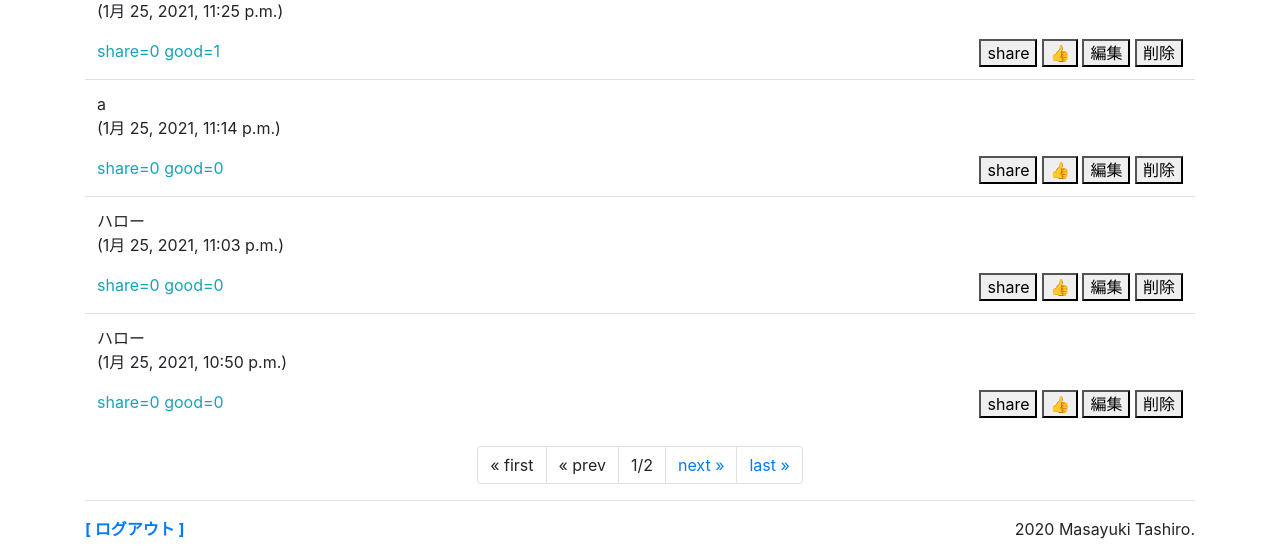
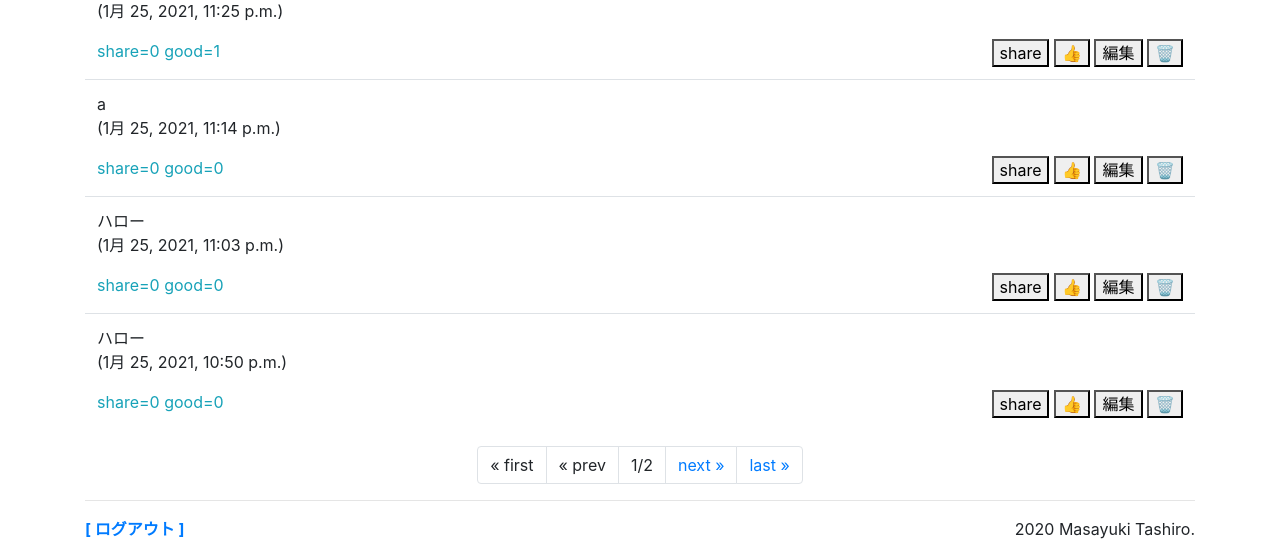
Before and after one commit to Malice30722/-, a Django app: page /sns/ in a window 1280 px wide. Shown: the part 2375-2932 px from the top of the page. Run offline with Django 3.2, Linux system fonts and the light colour scheme; a user stored in the database is signed in; data comes from the database, SQL or seed files in the repository; data that the repository does not hold is empty; some libraries are stand-ins or nearby versions.

Commit message:
削除ボタンのデザイン変更

```diff
--- a/sns/templates/sns/index.html
+++ b/sns/templates/sns/index.html
@@ -66,7 +66,7 @@ function sendGroupForm(page) {
         <a href="{% url 'edit' item.id %}">
             <button class="py-0">編集</button></a>
         <a href="{% url 'delete' item.id %}">
-            <button class="py-0">削除</button></a>
+            <button class="py-0">&#x1f5d1;</button></a>
         {% endif %}
     </span>
 </td></tr>
```
